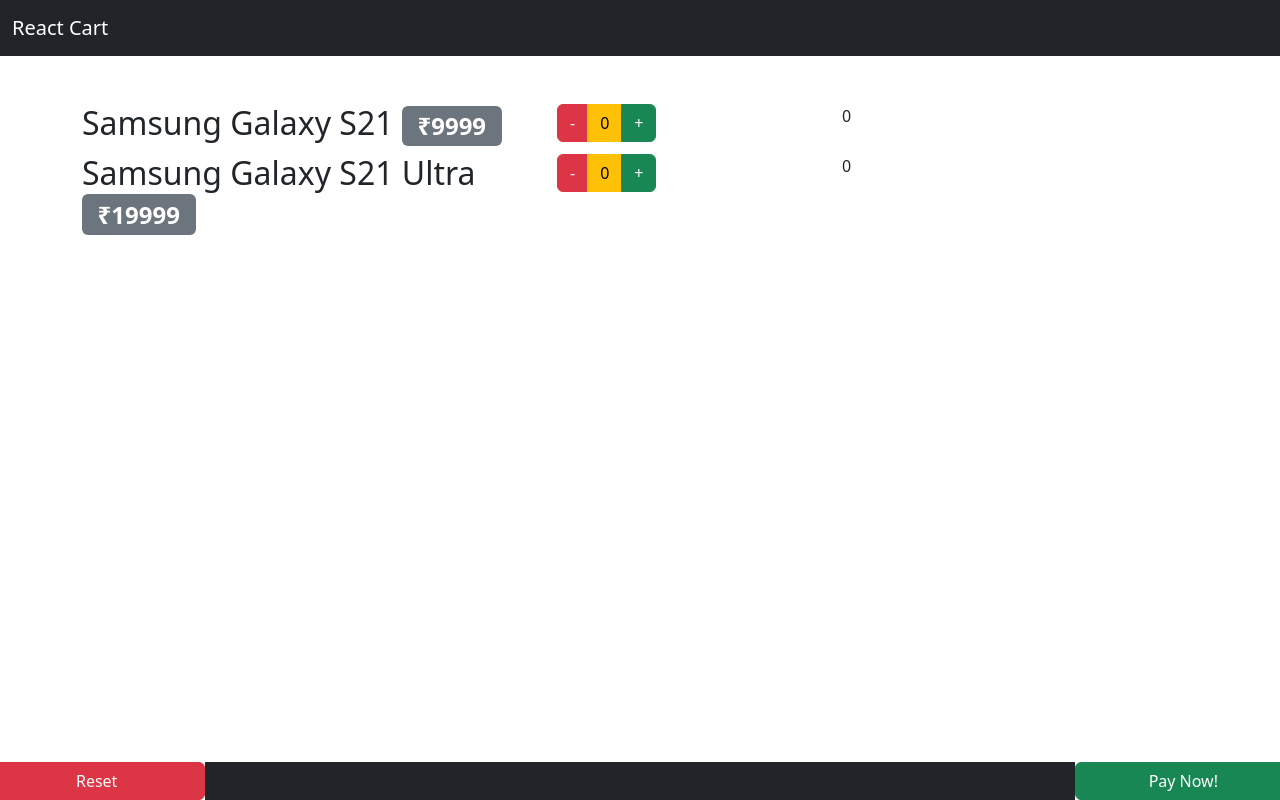
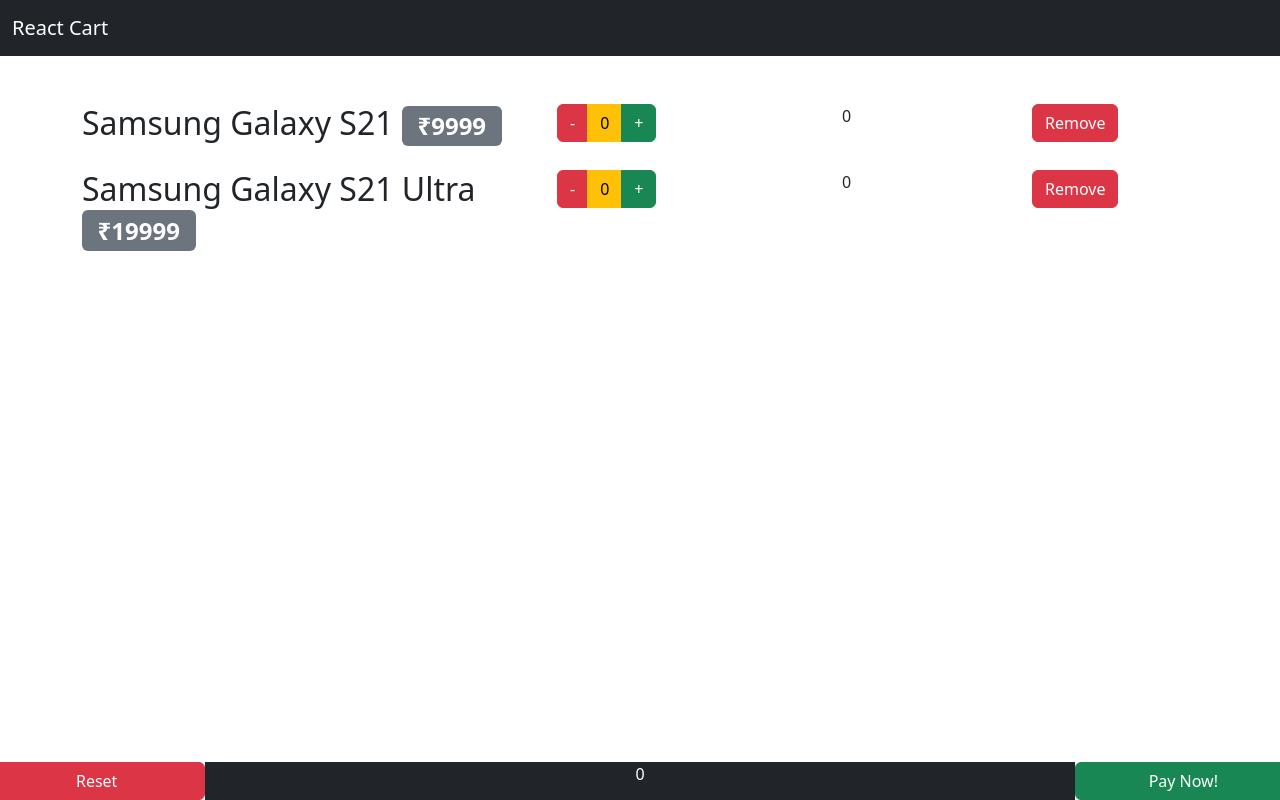
Before and after one commit to anandkaranubc/react_prep, a React (Create React App) app in the folder react_prep/: page / in a window 1280 px wide. Built offline with nearby package versions, Linux system fonts and the light colour scheme.

Commit message:
Footer Finished

```diff
--- a/react_prep/src/App.js
+++ b/react_prep/src/App.js
@@ -32,7 +32,30 @@
       : (newProductList[id].quantity = 0);
     newTotalAmount -= newProductList[id].price;
     setProductList(newProductList);
+    if (newTotalAmount < 0) {
+      newTotalAmount = 0;
+    }
     setTotalAmount(newTotalAmount);
+  };
+
+  const resetData = () => {
+    let newProductList = [...productList];
+    newProductList = newProductList.map((product) => {
+      product.quantity = 0;
+      return product;
+    });
+    setProductList(newProductList);
+    setTotalAmount(0);
+  };
+
+  const removeItem = (index) => {
+    let newProductList = [...productList];
+    let newTotalAmount = totalAmount;
+    newTotalAmount -=
+      newProductList[index].price * newProductList[index].quantity;
+    newProductList.splice(index, 1);
+    setTotalAmount(newTotalAmount);
+    setProductList(newProductList);
   };
 
   return (
@@ -43,10 +66,10 @@
           products={productList}
           addQuantity={addQuantity}
           subtractQuantity={subtractQuantity}
-          totalAmount={totalAmount}
+          removeItem={removeItem}
         />
       </main>
-      <Footer />
+      <Footer totalAmount={totalAmount} resetData={resetData} />
     </>
   );
 }
--- a/react_prep/src/components/Footer.js
+++ b/react_prep/src/components/Footer.js
@@ -1,10 +1,15 @@
 import React from "react";
 
 export default function Footer(props) {
+  console.log(props.totalAmount);
   return (
     <div className="row fixed-bottom">
-      <button className="btn btn-danger col-2">Reset</button>
-      <div className="col-8 bg-dark">{props.totalAmount}</div>
+      <button className="btn btn-danger col-2" onClick={props.resetData}>
+        Reset
+      </button>
+      <div className="col-8 bg-dark text-white text-center">
+        {props.totalAmount}
+      </div>
       <button className="btn btn-success col-2">Pay Now!</button>
     </div>
   );
--- a/react_prep/src/components/Product.js
+++ b/react_prep/src/components/Product.js
@@ -2,7 +2,7 @@
 
 export default function Product(props) {
   return (
-    <div className="row">
+    <div className="row mt-3">
       <div className="col-5">
         <h2>
           {props.product.name}{" "}
@@ -40,8 +40,13 @@
           </button>
         </div>
       </div>
-      <div className="col-4">
+      <div className="col-2">
         {props.product.quantity * props.product.price}
+      </div>
+      <div className="col-2">
+        <button className="btn btn-danger" onClick={()=>{
+            props.removeItem(props.index);
+        }}>Remove</button>
       </div>
     </div>
   );
--- a/react_prep/src/components/ProductList.js
+++ b/react_prep/src/components/ProductList.js
@@ -2,7 +2,7 @@
 import Product from "./Product";
 
 export default function ProductList(props) {
-  return props.products.map((product, i) => {
+    return props.products.length > 0 ? props.products.map((product, i) => {
         return (
             <Product
                 product={product}
@@ -10,7 +10,8 @@
                 addQuantity={props.addQuantity}
                 subtractQuantity={props.subtractQuantity}
                 index={i}
+                removeItem={props.removeItem}
             />
         );
-  });
+    }) : <h1>No Products</h1>;
 }
```
Lines whose indentation alone changed are shown as unchanged.
